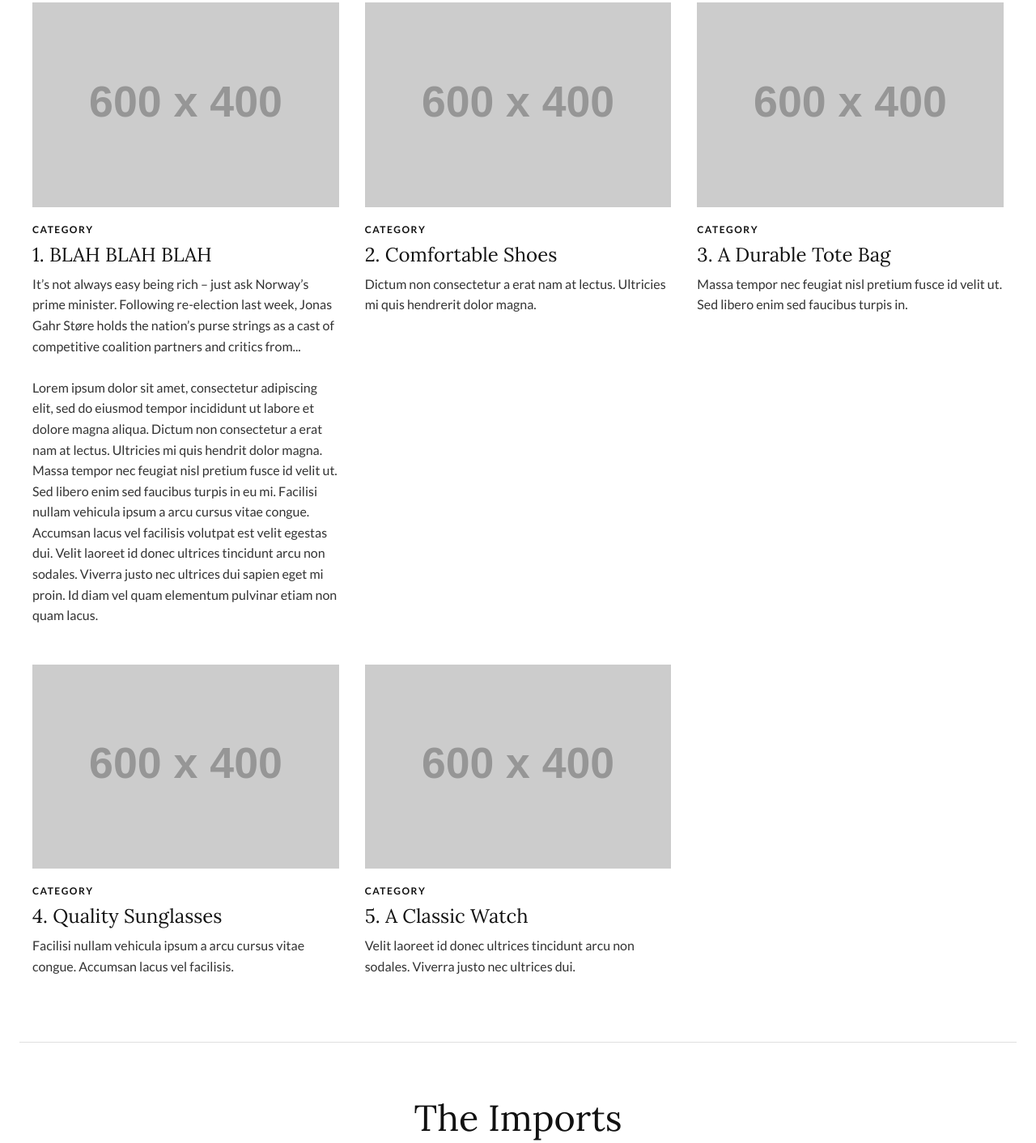
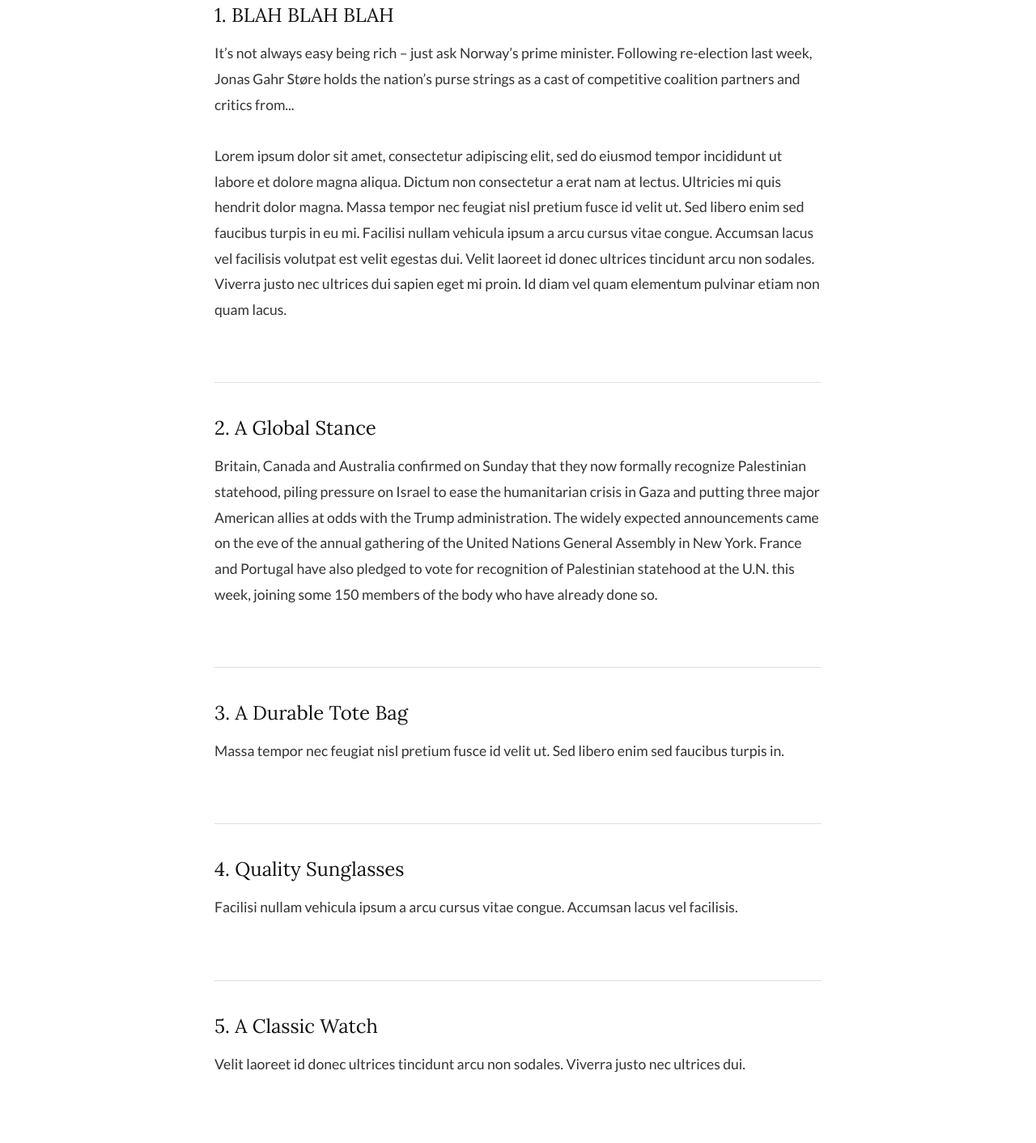
Before and after one commit to hsnorth/embed_live, a plain HTML site: page newsletter/index.html in a window 1280 px wide. Shown: the part 1261-2673 px from the top of the page at 81% size. Drawn offline with Linux system fonts and the light colour scheme; no server answers; placeholder pictures from the web are drawn by us.

Commit message:
Update index.html

```diff
--- a/newsletter/index.html
+++ b/newsletter/index.html
@@ -8,6 +8,34 @@
     <link rel="preconnect" href="https://fonts.gstatic.com" crossorigin>
     <link href="https://fonts.googleapis.com/css2?family=Lora:wght@400;600;700&family=Lato:wght@400;700&display=swap" rel="stylesheet">
     <link rel="stylesheet" href="style.css">
+    <style>
+        /* New styles for the article-style essentials */
+        .essentials-container {
+            max-width: 750px; /* Centered, article-like width */
+            margin: 0 auto;
+            display: flex;
+            flex-direction: column;
+            gap: 3.5rem; /* Space between each essential item */
+        }
+        .essential-item {
+            text-align: left;
+            border-top: 1px solid var(--color-border); /* Separator */
+            padding-top: 2.5rem;
+        }
+        .essential-item:first-child {
+            border-top: none;
+            padding-top: 0;
+        }
+        .essential-item .item-title {
+            margin-top: 0;
+            margin-bottom: 1rem;
+        }
+        .essential-item .item-description {
+            font-size: 1.1rem;
+            line-height: 1.8;
+            color: #333;
+        }
+    </style>
 </head>
 <body>
 
@@ -159,41 +187,32 @@
 
     <section id="essentials" class="content-section">
         <h2 class="section-title">Five essentials</h2>
-        <div class="item-grid">
-            <div class="grid-item">
-                <img src="https://placehold.co/600x400/EEE/333?text=Essential+1" alt="Essential Item 1" class="item-image">
-                <span class="eyebrow">Category</span>
+        <div class="essentials-container">
+            <div class="essential-item">
                 <h3 class="item-title">1. BLAH BLAH BLAH</h3>
                 <p class="item-description">It’s not always easy being rich – just ask Norway’s prime minister. Following re-election last week, Jonas Gahr Støre holds the nation’s purse strings as a cast of competitive coalition partners and critics from...
                 <br><br>
                 Lorem ipsum dolor sit amet, consectetur adipiscing elit, sed do eiusmod tempor incididunt ut labore et dolore magna aliqua. Dictum non consectetur a erat nam at lectus. Ultricies mi quis hendrit dolor magna. Massa tempor nec feugiat nisl pretium fusce id velit ut. Sed libero enim sed faucibus turpis in eu mi. Facilisi nullam vehicula ipsum a arcu cursus vitae congue. Accumsan lacus vel facilisis volutpat est velit egestas dui. Velit laoreet id donec ultrices tincidunt arcu non sodales. Viverra justo nec ultrices dui sapien eget mi proin. Id diam vel quam elementum pulvinar etiam non quam lacus.</p>
             </div>
-            <div class="grid-item">
-                <img src="https://placehold.co/600x400/EEE/333?text=Essential+2" alt="Essential Item 2" class="item-image">
-                <span class="eyebrow">Category</span>
-                <h3 class="item-title">2. Comfortable Shoes</h3>
-                <p class="item-description">Dictum non consectetur a erat nam at lectus. Ultricies mi quis hendrerit dolor magna.</p>
+            <div class="essential-item">
+                <h3 class="item-title">2. A Global Stance</h3>
+                <p class="item-description">Britain, Canada and Australia confirmed on Sunday that they now formally recognize Palestinian statehood, piling pressure on Israel to ease the humanitarian crisis in Gaza and putting three major American allies at odds with the Trump administration. The widely expected announcements came on the eve of the annual gathering of the United Nations General Assembly in New York. France and Portugal have also pledged to vote for recognition of Palestinian statehood at the U.N. this week, joining some 150 members of the body who have already done so.</p>
             </div>
-            <div class="grid-item">
-                <img src="https://placehold.co/600x400/EEE/333?text=Essential+3" alt="Essential Item 3" class="item-image">
-                <span class="eyebrow">Category</span>
+            <div class="essential-item">
                 <h3 class="item-title">3. A Durable Tote Bag</h3>
                 <p class="item-description">Massa tempor nec feugiat nisl pretium fusce id velit ut. Sed libero enim sed faucibus turpis in.</p>
             </div>
-            <div class="grid-item">
-                <img src="https://placehold.co/600x400/EEE/333?text=Essential+4" alt="Essential Item 4" class="item-image">
-                <span class="eyebrow">Category</span>
+            <div class="essential-item">
                 <h3 class="item-title">4. Quality Sunglasses</h3>
                 <p class="item-description">Facilisi nullam vehicula ipsum a arcu cursus vitae congue. Accumsan lacus vel facilisis.</p>
             </div>
-            <div class="grid-item">
-                <img src="https://placehold.co/600x400/EEE/333?text=Essential+5" alt="Essential Item 5" class="item-image">
-                <span class="eyebrow">Category</span>
+            <div class="essential-item">
                 <h3 class="item-title">5. A Classic Watch</h3>
                 <p class="item-description">Velit laoreet id donec ultrices tincidunt arcu non sodales. Viverra justo nec ultrices dui.</p>
             </div>
         </div>
     </section>
+
     <section id="imports" class="content-section">
         <h2 class="section-title">The Imports</h2>
         <div class="item-grid">
```
